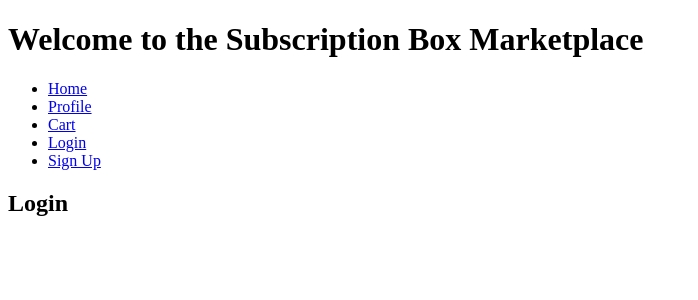
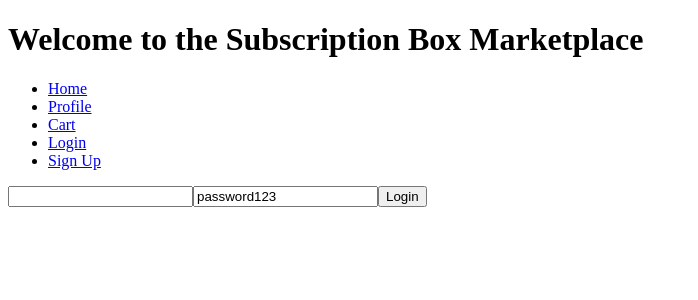
Before and after one commit to eh2929/SubscriptionBox-Marketplace, a React (Create React App) app in the folder client/: page /login in a window 1280 px wide. Shown: the top 300 px of the page, without its empty margins (0-698 px from the left). Built offline with nearby package versions, Linux system fonts and the light colour scheme.

Commit message:
working on login/react

```diff
--- a/client/src/components/Login.js
+++ b/client/src/components/Login.js
@@ -1,12 +1,36 @@
 // src/components/Login.js
-import React from "react";
+import React, {useState} from "react";
 
-function Login() {
+function Login({onLogin}) {
+  const [username, setUsername] = useState("");
+  const [password, setPassword] = useState("password123");
+
+  function handleSubmit(e) {
+    e.preventDefault();
+    fetch("/login", {
+      method: "POST",
+      headers: {
+        "Content-Type": "application/json",
+      },
+      body: JSON.stringify({ username, password }),
+    })
+      .then((r) => r.json())
+      .then((user) => onLogin(user));
+  }
   return (
-    <div>
-      <h2>Login</h2>
-      {/* Add login form here */}
-    </div>
+      <form onSubmit={handleSubmit}>
+        <input
+          type="text"
+          value={username}
+          onChange={(e) => setUsername(e.target.value)}
+        />
+        <input
+          type="text"
+          value={password}
+          onChange={(e) => setPassword(e.target.value)}
+        />
+        <button type="submit">Login</button>
+      </form>
   );
 }
 
```
Also changed, not shown: 1 other file (tests, documents, lock files or other folders).
